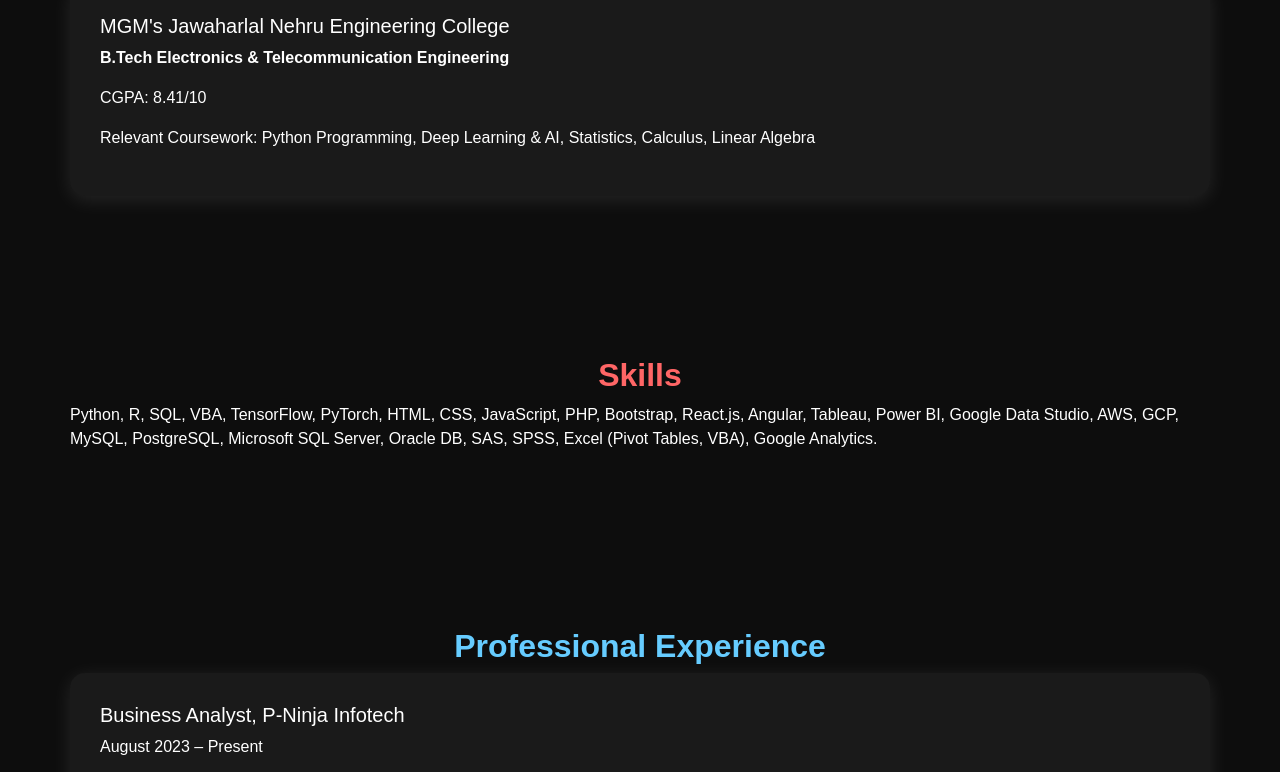
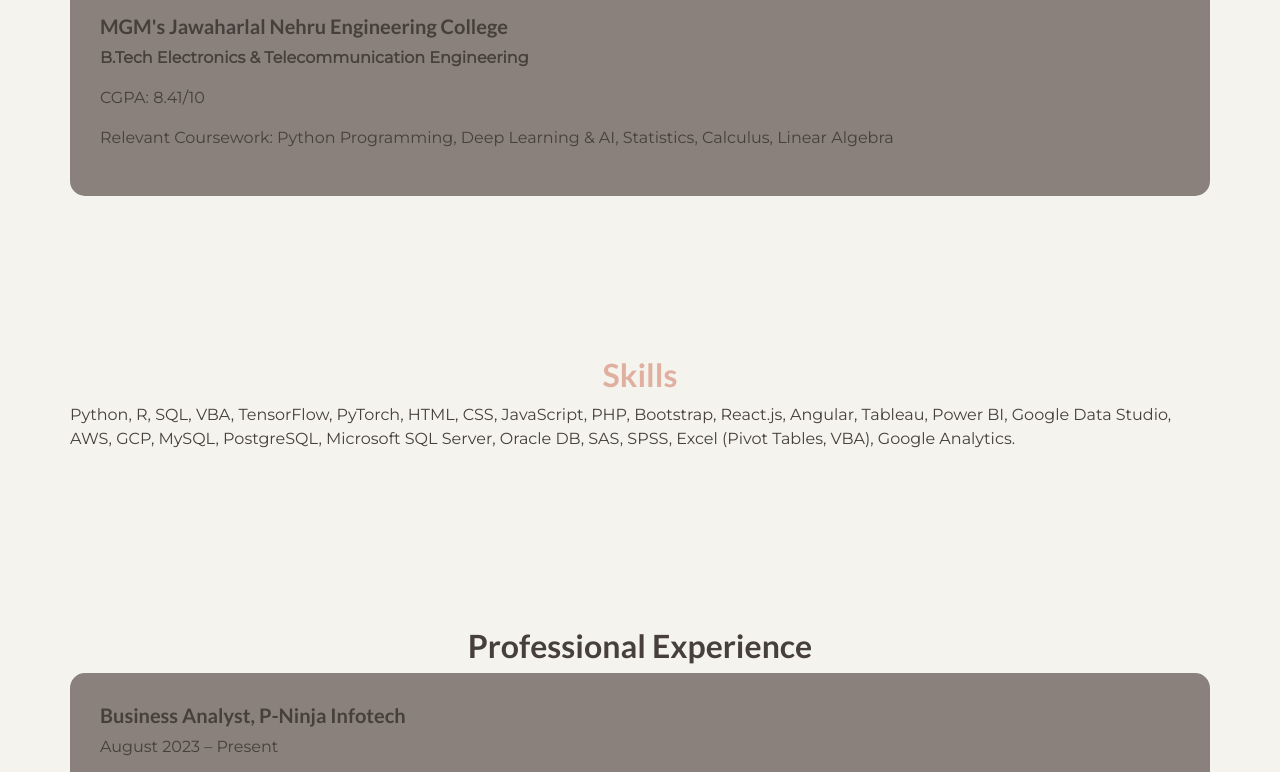
Before and after one commit to Mansi2221/Portfolio1, a plain HTML site: page index.html in a window 1280 px wide. Shown: the part 608-1380 px from the top of the page. Drawn offline with nearby package versions, Linux system fonts and the light colour scheme.

Commit message:
Update index.html

```diff
--- a/index.html
+++ b/index.html
@@ -8,17 +8,24 @@
     <script src="https://cdnjs.cloudflare.com/ajax/libs/jquery/3.6.0/jquery.min.js"></script>
     <script src="https://cdnjs.cloudflare.com/ajax/libs/aos/2.3.4/aos.js"></script>
     <link rel="stylesheet" href="https://cdnjs.cloudflare.com/ajax/libs/aos/2.3.4/aos.css">
+
+    <!-- Google Fonts -->
+    <link href="https://fonts.googleapis.com/css2?family=Lato:wght@700&family=Montserrat:wght@400&display=swap" rel="stylesheet">
+
     <style>
         body {
-            font-family: 'Poppins', sans-serif;
-            background-color: #0d0d0d;
-            color: #ffffff;
+            font-family: 'Montserrat', sans-serif; /* Content font */
+            background-color: #f4f3ee; /* Very Light Beige */
+            color: #463f3a; /* Dark Brown */
+        }
+        h1, h2, h5 {
+            font-family: 'Lato', sans-serif; /* Heading font */
         }
         .section {
             padding: 80px 0;
         }
         .card-custom {
-            background: #1a1a1a;
+            background: #8a817c; /* Muted Brown */
             border-radius: 15px;
             padding: 30px;
             box-shadow: 0px 4px 20px rgba(255, 255, 255, 0.1);
@@ -37,7 +44,7 @@
             height: 150px;
             border-radius: 50%;
             object-fit: cover;
-            border: 5px solid #00bcd4;
+            border: 5px solid #e0afa0; /* Muted Peach */
             margin-bottom: 20px;
         }
         h2 {
@@ -45,12 +52,12 @@
             font-weight: bold;
             animation: fadeIn 1s ease-in-out;
         }
-        .education h2 { color: #ffcc00; }
-        .skills h2 { color: #ff6666; }
-        .experience h2 { color: #66ccff; }
-        .organizations h2 { color: #66ff66; }
-        .contact-section h2 { color: #ff99cc; }
-        .freelancing h2 { color: #ff6600; }
+        .education h2 { color: #bcb8b1; } /* Light Gray */
+        .skills h2 { color: #e0afa0; } /* Muted Peach */
+        .experience h2 { color: #463f3a; } /* Dark Brown */
+        .organizations h2 { color: #8a817c; } /* Muted Brown */
+        .contact-section h2 { color: #bcb8b1; } /* Light Gray */
+        .freelancing h2 { color: #e0afa0; } /* Muted Peach */
         @keyframes fadeIn {
             from { opacity: 0; transform: translateY(-20px); }
             to { opacity: 1; transform: translateY(0); }
```
